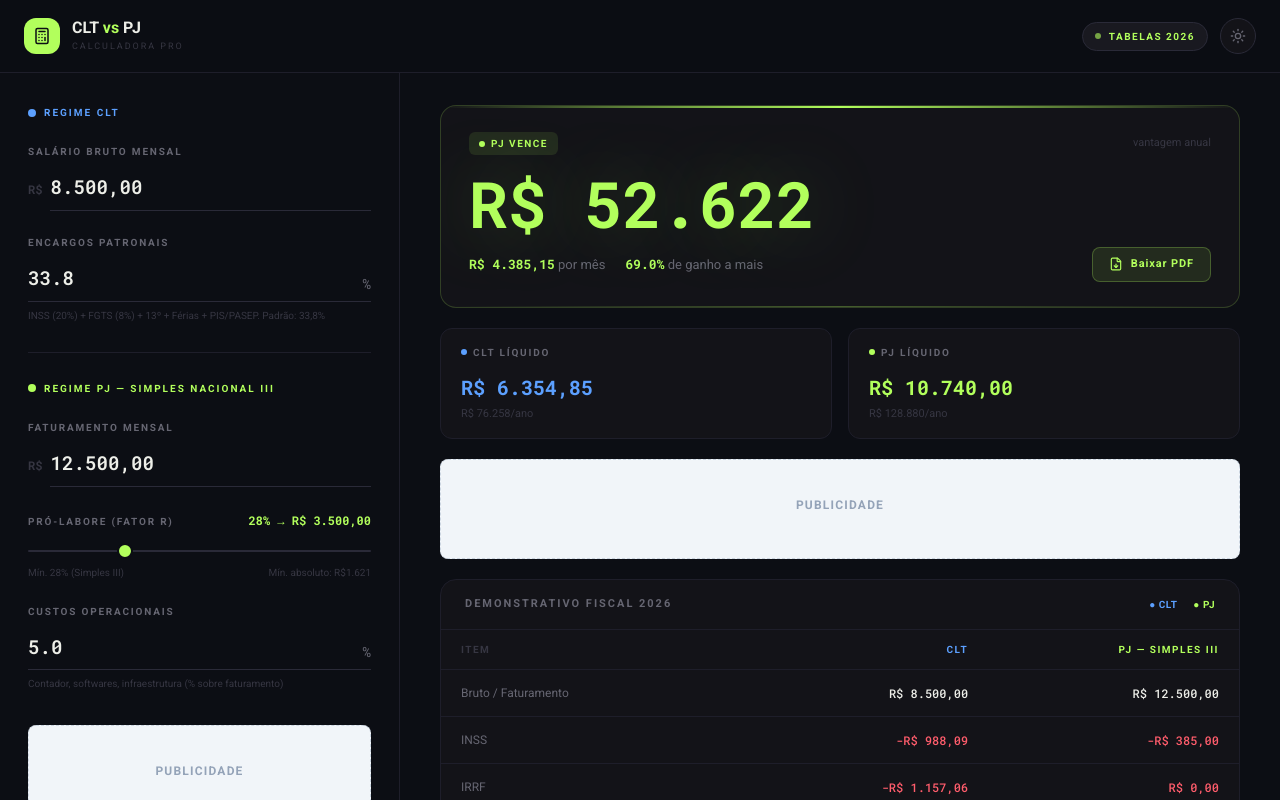
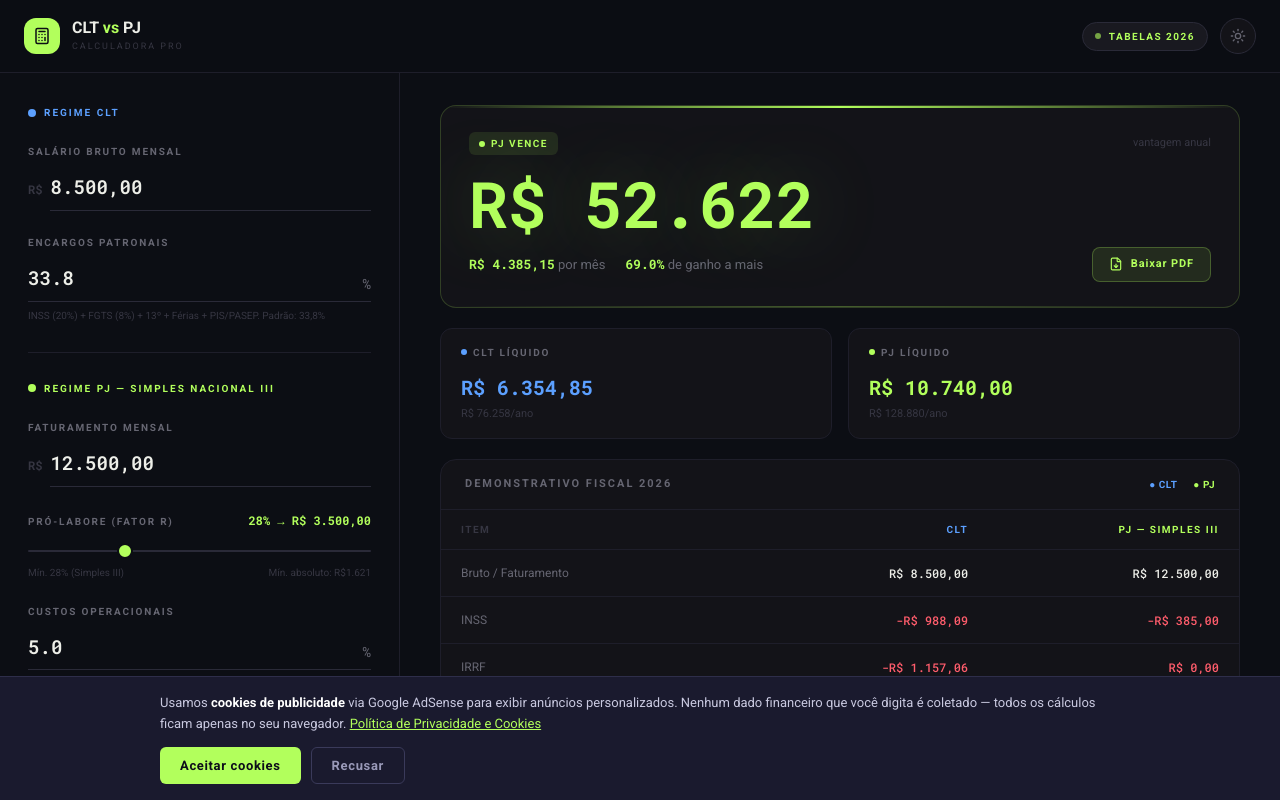
Before and after one commit to rafaelxulipa/cltxpj-website, a React (Vite) app: page / in a window 1280 px wide. Shown: the top 800 px of the page. Built offline with nearby package versions, Linux system fonts and the light colour scheme.

Commit message:
adiciona consentimento de cookies e atualiza política de privacidade

```diff
--- a/App.tsx
+++ b/App.tsx
@@ -4,8 +4,9 @@ import { Calculator, ArrowLeft, ExternalLink, TrendingUp, Shield, Lock, Sun, Moo
 import { CltInputs, PjInputs } from './types';
 import { calculateFullComparison } from './services/calculator';
 import AdUnit from './components/AdUnit';
+import CookieConsent, { getConsent, setConsent, ConsentStatus } from './components/CookieConsent';
 
-type View  = 'calculator' | 'terms' | 'privacy';
+type View  = 'calculator' | 'terms' | 'privacy' | 'cookies';
 type Theme = 'dark' | 'light';
 
 // ── Formatters ────────────────────────────────────────────────────────────────
@@ -400,6 +401,22 @@ const App: React.FC = () => {
   const [theme, setTheme] = useState<Theme>(() =>
     (localStorage.getItem('theme') as Theme) || 'dark'
   );
+  const [consent, setConsentState] = useState<ConsentStatus>(() => getConsent());
+
+  useEffect(() => {
+    const handler = () => setView('cookies');
+    window.addEventListener('navigate-privacy', handler);
+    return () => window.removeEventListener('navigate-privacy', handler);
+  }, []);
+
+  function handleAccept() {
+    setConsent('accepted');
+    setConsentState('accepted');
+  }
+  function handleDecline() {
+    setConsent('declined');
+    setConsentState('declined');
+  }
 
   const [clt, setClt] = useState<CltInputs>({ grossSalary: 8500, employerChargesRate: 0.338 });
   const [pj,  setPj]  = useState<PjInputs>({ billingMonthly: 12500, proLaboreRate: 0.28, costsRate: 0.05 });
@@ -494,7 +511,7 @@ const App: React.FC = () => {
           />
         </div>
 
-        <div className="mt-8"><AdUnit slot="9217882912" /></div>
+        <div className="mt-8"><AdUnit slot="9217882912" consentAccepted={consent === 'accepted'} /></div>
       </div>
 
       {/* ─── Results (right) ─────────────────────────────────────────────── */}
@@ -611,7 +628,7 @@ const App: React.FC = () => {
           ))}
         </div>
 
-        <AdUnit slot="6312517973" format="auto" />
+        <AdUnit slot="6312517973" format="auto" consentAccepted={consent === 'accepted'} />
 
         {/* Detail table */}
         <div className="rounded-2xl overflow-hidden" style={{ background: v('surface'), border: `1px solid ${v('border')}` }}>
@@ -699,7 +716,7 @@ const App: React.FC = () => {
           })}
         </div>
 
-        <AdUnit slot="6312517973" format="auto" />
+        <AdUnit slot="6312517973" format="auto" consentAccepted={consent === 'accepted'} />
 
         {/* Trust badges */}
         <div className="grid grid-cols-1 sm:grid-cols-3 gap-3">
@@ -811,9 +828,73 @@ const App: React.FC = () => {
         ))}
         {view === 'privacy' && staticPage('Política de Privacidade', (
           <>
-            <p>Não coletamos, armazenamos ou transmitimos nenhum dado financeiro. Todos os cálculos são realizados localmente no seu navegador.</p>
-            <p><strong style={{ color: v('t1') }}>Cookies:</strong> Usamos cookies para análise de tráfego e anúncios via Google AdSense.</p>
-            <p><strong style={{ color: v('t1') }}>Segurança:</strong> Ao fechar a aba, todos os dados são descartados. Nada é enviado a servidores externos.</p>
+            <p>Não coletamos, armazenamos ou transmitimos nenhum dado financeiro inserido na calculadora. Todos os cálculos são realizados localmente no seu navegador.</p>
+            <p><strong style={{ color: v('t1') }}>Dados coletados:</strong> Não há coleta de dados pessoais identificáveis. Não há cadastro, login ou formulário de contato neste site.</p>
+            <p><strong style={{ color: v('t1') }}>Cookies e publicidade:</strong> Utilizamos o Google AdSense para exibir anúncios. O Google pode usar cookies para personalizar anúncios com base nas suas visitas anteriores a este e a outros sites. Você pode optar por não receber anúncios personalizados acessando as <a href="https://adssettings.google.com" target="_blank" rel="noopener noreferrer" style={{ color: v('t1') }}>Configurações de anúncios do Google</a>.</p>
+            <p><strong style={{ color: v('t1') }}>Segurança:</strong> Ao fechar a aba, todos os dados inseridos são descartados. Nada é enviado a servidores externos.</p>
+            <p><strong style={{ color: v('t1') }}>Gerenciar consentimento:</strong>{' '}
+              <button
+                onClick={() => setView('cookies')}
+                style={{ background: 'none', border: 'none', padding: 0, color: v('t1'), cursor: 'pointer', fontSize: 'inherit', textDecoration: 'underline' }}
+              >
+                Clique aqui para revisar sua preferência de cookies.
+              </button>
+            </p>
+          </>
+        ))}
+        {view === 'cookies' && staticPage('Política de Privacidade e Cookies', (
+          <>
+            <h3 style={{ color: v('t1'), marginTop: 0 }}>O que são cookies?</h3>
+            <p>Cookies são pequenos arquivos de texto armazenados no seu navegador quando você visita um site. Eles servem para lembrar preferências, medir audiência e exibir publicidade relevante.</p>
+
+            <h3 style={{ color: v('t1') }}>Quais cookies usamos?</h3>
+            <p><strong style={{ color: v('t1') }}>Cookies de preferência (necessários):</strong> Salvamos no <code>localStorage</code> do seu navegador apenas o tema visual escolhido (claro/escuro) e sua preferência de consentimento de cookies. Esses dados ficam exclusivamente no seu dispositivo.</p>
+            <p><strong style={{ color: v('t1') }}>Cookies de publicidade (Google AdSense):</strong> Se você aceitar, o Google AdSense pode armazenar cookies para exibir anúncios personalizados. O Google coleta dados como páginas visitadas, localização aproximada e interesses inferidos para personalizar os anúncios.</p>
+
+            <h3 style={{ color: v('t1') }}>Dados que NÃO coletamos</h3>
+            <p>Todos os valores financeiros digitados na calculadora (salário, encargos, faturamento etc.) são processados apenas no seu navegador e nunca são enviados a nenhum servidor.</p>
+
+            <h3 style={{ color: v('t1') }}>Seus direitos</h3>
+            <p>Você pode recusar os cookies de publicidade a qualquer momento usando os botões abaixo. Ao recusar, os anúncios do Google AdSense não serão carregados. Sua preferência fica salva no seu navegador.</p>
+            <p>Para revogar o consentimento junto ao Google, acesse: <a href="https://adssettings.google.com" target="_blank" rel="noopener noreferrer" style={{ color: v('t1') }}>adssettings.google.com</a>.</p>
+
+            <h3 style={{ color: v('t1') }}>Contato</h3>
+            <p>Dúvidas? Entre em contato via <a href="https://www.linkedin.com/in/otaviorafaelarruda/" target="_blank" rel="noopener noreferrer" style={{ color: v('t1') }}>LinkedIn</a>.</p>
+
+            <div style={{ marginTop: 24, display: 'flex', gap: 12, flexWrap: 'wrap' }}>
+              <button
+                onClick={() => { handleAccept(); setView('calculator'); }}
+                style={{
+                  padding: '10px 24px',
+                  borderRadius: 6,
+                  border: 'none',
+                  background: isDark ? '#B2FF5C' : '#16A34A',
+                  color: isDark ? '#0d0d1a' : '#fff',
+                  fontWeight: 700,
+                  fontSize: 13,
+                  cursor: 'pointer',
+                  letterSpacing: '0.05em',
+                }}
+              >
+                {consent === 'accepted' ? '✓ Cookies aceitos' : 'Aceitar cookies de publicidade'}
+              </button>
+              <button
+                onClick={() => { handleDecline(); setView('calculator'); }}
+                style={{
+                  padding: '10px 24px',
+                  borderRadius: 6,
+                  border: `1px solid ${v('border')}`,
+                  background: 'transparent',
+                  color: v('t2'),
+                  fontWeight: 600,
+                  fontSize: 13,
+                  cursor: 'pointer',
+                  letterSpacing: '0.05em',
+                }}
+              >
+                {consent === 'declined' ? '✓ Cookies recusados' : 'Recusar cookies de publicidade'}
+              </button>
+            </div>
           </>
         ))}
       </main>
@@ -864,6 +945,11 @@ const App: React.FC = () => {
                 onMouseLeave={e => (e.currentTarget.style.color = 'var(--t3)')}>
                 Privacidade
               </button>
+              <button onClick={() => setView('cookies')} style={{ color: v('t3') }}
+                onMouseEnter={e => (e.currentTarget.style.color = pjColor)}
+                onMouseLeave={e => (e.currentTarget.style.color = 'var(--t3)')}>
+                Cookies
+              </button>
               <span>© {year} CLT vs PJ</span>
             </div>
             <a
@@ -880,6 +966,10 @@ const App: React.FC = () => {
           </div>
         </div>
       </footer>
+
+      {consent === null && (
+        <CookieConsent onAccept={handleAccept} onDecline={handleDecline} />
+      )}
     </div>
   );
 };
--- a/components/AdUnit.tsx
+++ b/components/AdUnit.tsx
@@ -1,24 +1,31 @@
-import React, { useEffect, useRef, useState } from "react";
+import React, { useEffect } from "react";
+import { getConsent } from "./CookieConsent";
 
 interface AdUnitProps {
   slot: string;
   format?: "auto" | "fluid" | "rectangle";
   className?: string;
+  consentAccepted?: boolean;
 }
 
 const AdUnit: React.FC<AdUnitProps> = ({
   slot,
   format = "auto",
   className = "",
+  consentAccepted,
 }) => {
+  const hasConsent = consentAccepted ?? getConsent() === 'accepted';
 
   useEffect(() => {
+    if (!hasConsent) return;
     try {
       (window.adsbygoogle = window.adsbygoogle || []).push({});
     } catch (e) {
       console.error('AdSense script error:', e);
     }
-  }, []);
+  }, [hasConsent]);
+
+  if (!hasConsent) return null;
 
   return (
     <div
--- /dev/null
+++ b/components/CookieConsent.tsx
@@ -0,0 +1,89 @@
+import React from 'react';
+
+const CONSENT_KEY = 'cookie_consent';
+
+export type ConsentStatus = 'accepted' | 'declined' | null;
+
+export function getConsent(): ConsentStatus {
+  return (localStorage.getItem(CONSENT_KEY) as ConsentStatus) ?? null;
+}
+
+export function setConsent(value: 'accepted' | 'declined') {
+  localStorage.setItem(CONSENT_KEY, value);
+}
+
+interface Props {
+  onAccept: () => void;
+  onDecline: () => void;
+}
+
+const CookieConsent: React.FC<Props> = ({ onAccept, onDecline }) => (
+  <div
+    style={{
+      position: 'fixed',
+      bottom: 0,
+      left: 0,
+      right: 0,
+      zIndex: 9999,
+      background: '#1a1a2e',
+      borderTop: '1px solid #2e2e4a',
+      padding: '16px 24px',
+      display: 'flex',
+      flexDirection: 'column',
+      gap: 12,
+    }}
+  >
+    <div style={{ maxWidth: 960, margin: '0 auto', width: '100%', display: 'flex', flexDirection: 'column', gap: 12 }}>
+      <p style={{ margin: 0, color: '#c9c9e0', fontSize: 13, lineHeight: 1.6 }}>
+        Usamos <strong style={{ color: '#fff' }}>cookies de publicidade</strong> via Google AdSense para exibir anúncios
+        personalizados. Nenhum dado financeiro que você digita é coletado — todos os cálculos ficam apenas no seu
+        navegador.{' '}
+        <button
+          onClick={() => {
+            const event = new CustomEvent('navigate-privacy');
+            window.dispatchEvent(event);
+          }}
+          style={{ background: 'none', border: 'none', padding: 0, color: '#B2FF5C', cursor: 'pointer', fontSize: 13, textDecoration: 'underline' }}
+        >
+          Política de Privacidade e Cookies
+        </button>
+      </p>
+      <div style={{ display: 'flex', gap: 10, flexWrap: 'wrap' }}>
+        <button
+          onClick={onAccept}
+          style={{
+            padding: '8px 20px',
+            borderRadius: 6,
+            border: 'none',
+            background: '#B2FF5C',
+            color: '#0d0d1a',
+            fontWeight: 700,
+            fontSize: 13,
+            cursor: 'pointer',
+            letterSpacing: '0.05em',
+          }}
+        >
+          Aceitar cookies
+        </button>
+        <button
+          onClick={onDecline}
+          style={{
+            padding: '8px 20px',
+            borderRadius: 6,
+            border: '1px solid #3a3a5a',
+            background: 'transparent',
+            color: '#9999b8',
+            fontWeight: 600,
+            fontSize: 13,
+            cursor: 'pointer',
+            letterSpacing: '0.05em',
+          }}
+        >
+          Recusar
+        </button>
+      </div>
+    </div>
+  </div>
+);
+
+export default CookieConsent;
--- a/package.json
+++ b/package.json
@@ -9,13 +9,15 @@
     "preview": "vite preview"
   },
   "dependencies": {
+    "lucide-react": "^0.562.0",
     "react": "^19.2.3",
     "react-dom": "^19.2.3",
-    "lucide-react": "^0.562.0",
     "recharts": "^3.6.0"
   },
   "devDependencies": {
     "@types/node": "^22.14.0",
+    "@types/react": "^19.2.15",
+    "@types/react-dom": "^19.2.3",
     "@vitejs/plugin-react": "^5.0.0",
     "typescript": "~5.8.2",
     "vite": "^6.2.0"
```
Also changed, not shown: 1 other file (tests, documents, lock files or other folders).
